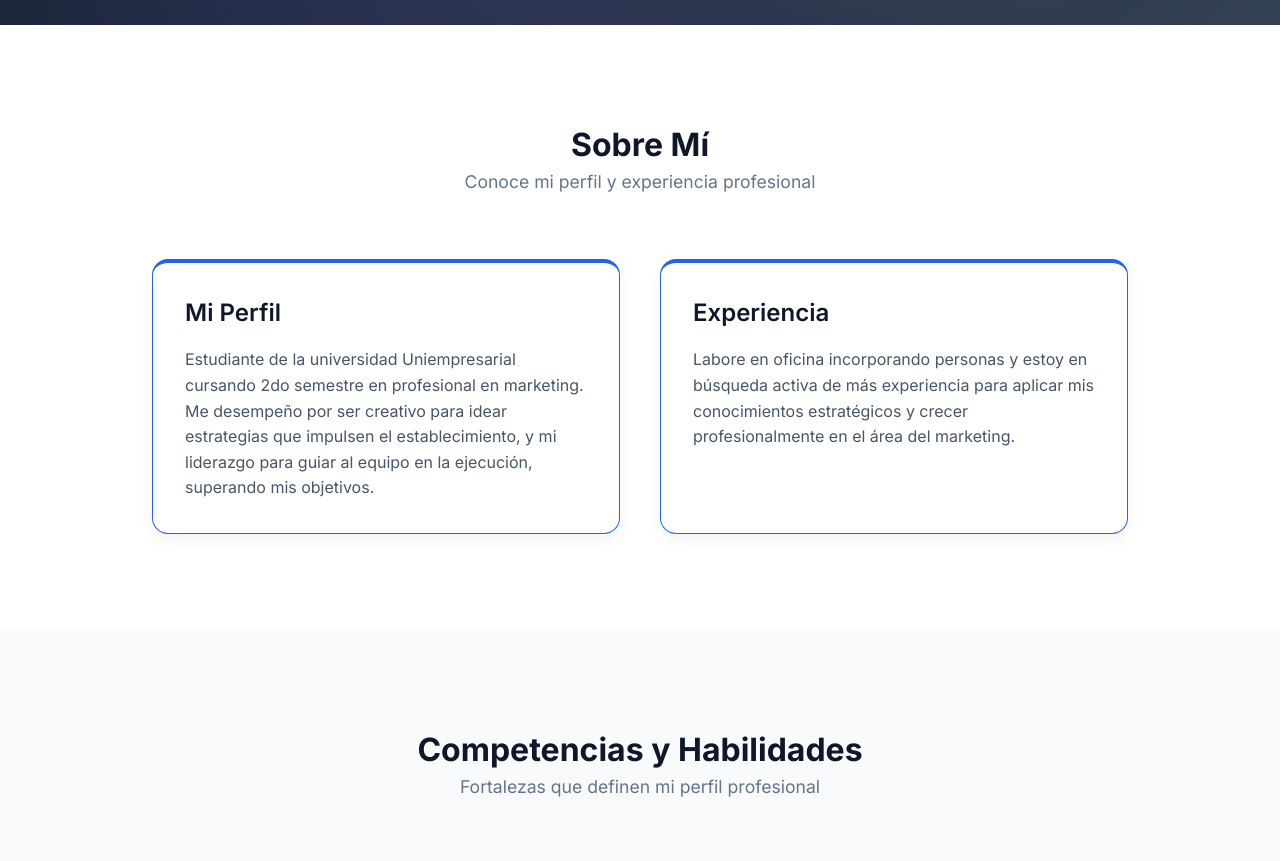
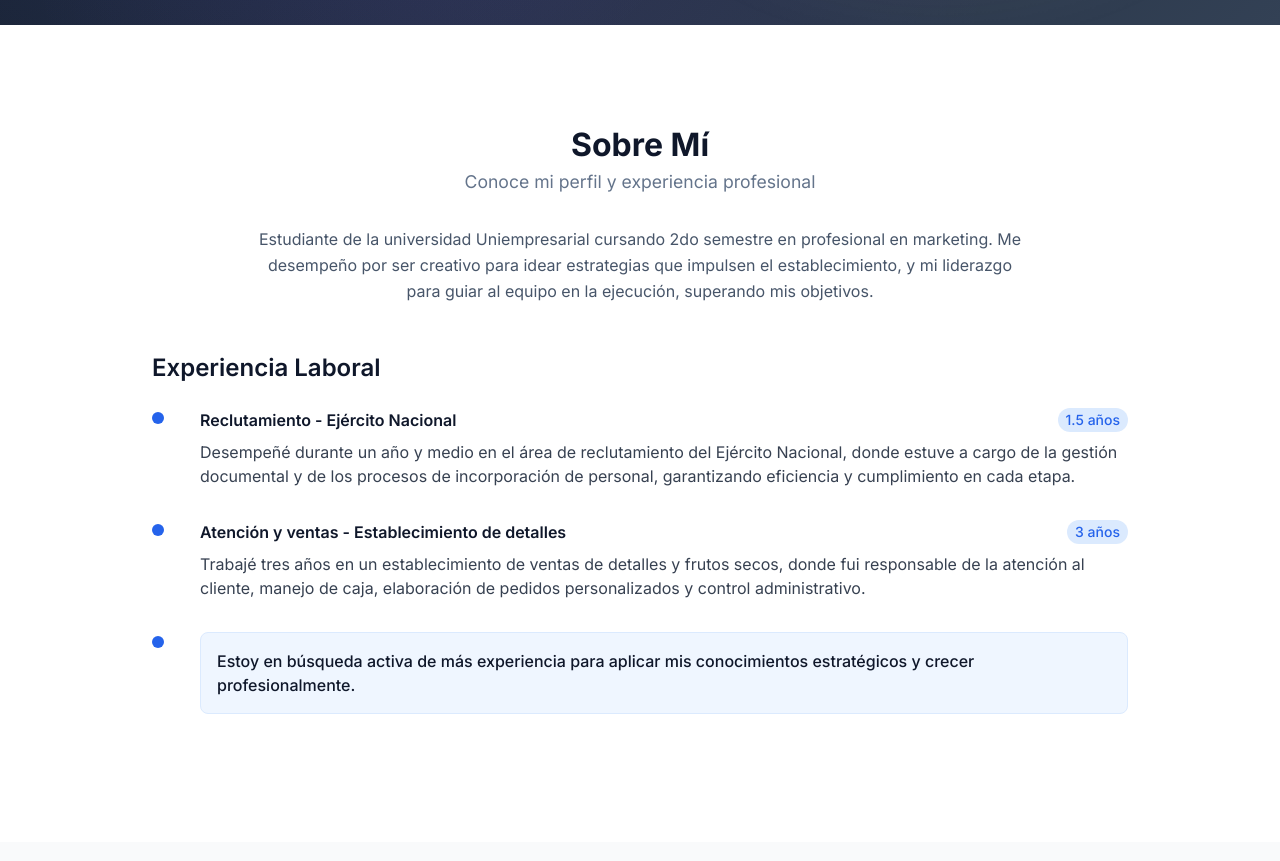
Before and after one commit to AnderCalistek/PortafolioJohan, a plain HTML site: page proyecto/index.html in a window 1280 px wide. Shown: the part 840-1701 px from the top of the page. Drawn offline with nearby package versions, Linux system fonts and the light colour scheme.

Commit message:
Portafolio V4
Hoja de vida mejorada

```diff
--- a/proyecto/css/style.css
+++ b/proyecto/css/style.css
@@ -1,6 +1,103 @@
 /* ===== Reset y animaciones ===== */
 html {
   scroll-behavior: smooth;
+}
+
+/* Badge utilities */
+.bg-primary {
+  background-color: #2563eb;
+  color: #ffffff;
+}
+.text-primary {
+  color: #2563eb;
+}
+.card .rounded-full {
+  border-radius: 9999px;
+}
+.card .shadow-sm {
+  box-shadow: 0 6px 16px rgba(37,99,235,0.12);
+}
+
+/* Timeline styles */
+.timeline {
+  position: relative;
+  padding-left: 1rem;
+}
+.timeline-line {
+  position: absolute;
+  left: 1rem;
+  top: 0;
+  bottom: 0;
+  width: 2px;
+  background-color: #bfdbfe; /* blue-200 */
+  transform-origin: top;
+  transform: scaleY(0);
+  transition: transform 800ms cubic-bezier(.2,.9,.2,1);
+}
+.timeline-point {
+  position: absolute;
+  left: -0.5rem;
+  width: 0.75rem;
+  height: 0.75rem;
+  border-radius: 9999px;
+  background-color: #2563eb;
+  box-shadow: 0 0 0 6px rgba(99,102,241,0.06);
+}
+.timeline-card {
+  background-color: transparent;
+}
+.timeline-highlight {
+  background-color: #eff6ff; /* blue-50 */
+  border: 1px solid #dbeafe; /* blue-100 */
+}
+
+/* Animaciones */
+.fade-up {
+  opacity: 0;
+  transform: translateY(12px);
+  transition: opacity 500ms ease, transform 500ms ease;
+}
+.fade-up.visible {
+  opacity: 1;
+  transform: translateY(0);
+}
+.delay-100 { transition-delay: 0.1s; }
+.delay-200 { transition-delay: 0.2s; }
+.delay-300 { transition-delay: 0.3s; }
+
+/* Tooltip / hover for timeline point */
+.timeline-point {
+  position: absolute;
+  left: -0.75rem;
+  width: 0.75rem;
+  height: 0.75rem;
+  border-radius: 9999px;
+  background-color: #2563eb;
+  box-shadow: 0 0 0 6px rgba(99,102,241,0.06);
+  cursor: default;
+}
+.timeline-item:hover .timeline-point {
+  transform: scale(1.15);
+}
+.timeline-tooltip {
+  display: inline-block;
+  background: rgba(15,23,42,0.95);
+  color: #fff;
+  padding: 6px 8px;
+  border-radius: 6px;
+  font-size: 0.8rem;
+  opacity: 0;
+  transform: translateY(-6px);
+  transition: opacity 180ms ease, transform 180ms ease;
+  pointer-events: none;
+  position: absolute;
+  left: 1.25rem;
+  top: -4px;
+}
+.timeline-item:hover .timeline-tooltip {
+  opacity: 1;
+  transform: translateY(0);
+  pointer-events: auto;
 }
 
 .fade-in {
@@ -71,6 +168,7 @@ html {
 }
 @media (prefers-reduced-motion: reduce) {
   .bg-animated::before { animation: none; }
+  .timeline-line { transition: none; transform: scaleY(1); }
 }
 
 /* Capa de partículas + noise (encima del conic) */
--- a/proyecto/index.html
+++ b/proyecto/index.html
@@ -94,18 +94,55 @@
 
     <!-- Sobre mí -->
     <section id="about" class="py-24 bg-white">
-      <div class="max-w-5xl mx-auto px-6 text-center">
-        <h2 class="section-title">Sobre Mí</h2>
-        <p class="section-subtitle mb-16">Conoce mi perfil y experiencia profesional</p>
+      <div class="px-6">
+        <div class="max-w-3xl mx-auto text-center">
+          <h2 class="section-title">Sobre Mí</h2>
+          <p class="section-subtitle mb-8">Conoce mi perfil y experiencia profesional</p>
+          <p class="card-text mb-12">Estudiante de la universidad Uniempresarial cursando 2do semestre en profesional en marketing. Me desempeño por ser creativo para idear estrategias que impulsen el establecimiento, y mi liderazgo para guiar al equipo en la ejecución, superando mis objetivos.</p>
+        </div>
 
-        <div class="grid md:grid-cols-2 gap-10 text-left">
-          <div class="card border-t-4 border-primary">
-            <h3 class="card-title">Mi Perfil</h3>
-            <p class="card-text">Estudiante de la universidad Uniempresarial cursando 2do semestre en profesional en marketing. Me desempeño por ser creativo para idear estrategias que impulsen el establecimiento, y mi liderazgo para guiar al equipo en la ejecución, superando mis objetivos.</p>
-          </div>
-          <div class="card delay-200 border-t-4 border-primary">
-            <h3 class="card-title">Experiencia</h3>
-            <p class="card-text">Labore en oficina incorporando personas y estoy en búsqueda activa de más experiencia para aplicar mis conocimientos estratégicos y crecer profesionalmente en el área del marketing.</p>
+        <div class="max-w-5xl mx-auto mt-6 px-6">
+          <h3 class="text-2xl font-semibold text-dark mb-6">Experiencia Laboral</h3>
+
+          <!-- Línea de tiempo -->
+          <div class="relative pl-6 timeline-container">
+            <!-- Línea central (se animará con 'drawn') -->
+            <div class="timeline-line"></div>
+
+            <!-- Punto 1 -->
+            <div class="mb-8 relative timeline-item fade-up delay-100">
+              <div class="absolute -left-6 top-1 w-3 h-3 rounded-full timeline-point ring-4 ring-white"></div>
+              <div class="pl-6">
+                <div class="flex items-center justify-between mb-2">
+                  <span class="font-semibold text-dark">Reclutamiento - Ejército Nacional</span>
+                  <span class="bg-blue-100 text-primary text-sm font-medium px-2 py-0.5 rounded-full">1.5 años</span>
+                </div>
+                <p class="text-gray-700">Desempeñé durante un año y medio en el área de reclutamiento del Ejército Nacional, donde estuve a cargo de la gestión documental y de los procesos de incorporación de personal, garantizando eficiencia y cumplimiento en cada etapa.</p>
+              </div>
+            </div>
+
+            <!-- Punto 2 -->
+            <div class="mb-8 relative timeline-item fade-up delay-200">
+              <div class="absolute -left-6 top-1 w-3 h-3 rounded-full timeline-point ring-4 ring-white"></div>
+              <div class="pl-6">
+                <div class="flex items-center justify-between mb-2">
+                  <span class="font-semibold text-dark">Atención y ventas - Establecimiento de detalles</span>
+                  <span class="bg-blue-100 text-primary text-sm font-medium px-2 py-0.5 rounded-full">3 años</span>
+                </div>
+                <p class="text-gray-700">Trabajé tres años en un establecimiento de ventas de detalles y frutos secos, donde fui responsable de la atención al cliente, manejo de caja, elaboración de pedidos personalizados y control administrativo.</p>
+              </div>
+            </div>
+
+            <!-- Bloque final - búsqueda activa -->
+            <div class="mb-8 relative timeline-item fade-up delay-300">
+              <div class="absolute -left-6 top-1 w-3 h-3 rounded-full timeline-point bg-primary ring-4 ring-white"></div>
+              <div class="pl-6">
+                <div class="p-4 bg-blue-50 rounded-lg border border-blue-100">
+                  <p class="font-medium text-dark">Estoy en búsqueda activa de más experiencia para aplicar mis conocimientos estratégicos y crecer profesionalmente.</p>
+                </div>
+              </div>
+            </div>
+
           </div>
         </div>
       </div>
--- a/proyecto/js/script.js
+++ b/proyecto/js/script.js
@@ -108,4 +108,46 @@ document.addEventListener('DOMContentLoaded', () => {
       }
     });
   });
+
+  // --- Animar timeline y elementos con fade-up ---
+  if ('IntersectionObserver' in window) {
+    const fadeEls = document.querySelectorAll('.fade-up');
+    const fadeObserver = new IntersectionObserver((entries) => {
+      entries.forEach(entry => {
+        if (entry.isIntersecting) {
+          entry.target.classList.add('visible');
+          fadeObserver.unobserve(entry.target);
+        }
+      });
+    }, { threshold: 0.12 });
+
+    fadeEls.forEach(el => fadeObserver.observe(el));
+  }
+
+  // Animar la línea del timeline (dibujado)
+  const timelineContainer = document.querySelector('.timeline-container');
+  if (timelineContainer && 'IntersectionObserver' in window) {
+    const line = timelineContainer.querySelector('.timeline-line');
+    const observer = new IntersectionObserver((entries) => {
+      entries.forEach(entry => {
+        if (entry.isIntersecting) {
+          if (line) line.classList.add('drawn');
+          observer.unobserve(entry.target);
+        }
+      });
+    }, { threshold: 0.1 });
+
+    observer.observe(timelineContainer);
+  }
+
+  // Mejora accesible: mostrar texto alternativo en tooltips si existen
+  document.querySelectorAll('.timeline-item').forEach(item => {
+    const tooltip = item.querySelector('.timeline-tooltip');
+    if (tooltip) {
+      // permitimos enfocar para accesibilidad
+      item.setAttribute('tabindex', '0');
+      item.addEventListener('focus', () => tooltip.classList.add('visible'));
+      item.addEventListener('blur', () => tooltip.classList.remove('visible'));
+    }
+  });
 });
```
